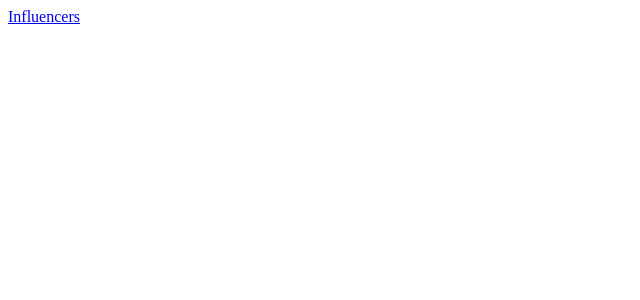
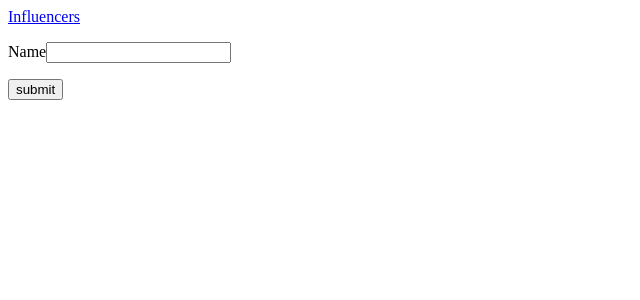
Before and after one commit to TRACE-InfluX/influx_frontend, a Vue app: page /#/influencers/edit in a window 1280 px wide. Shown: the top 300 px of the page, without its empty margins (0-640 px from the left). Built offline with nearby package versions, Linux system fonts and the light colour scheme.

Commit message:
added edit route
Signed-off-by: Carlo Mendoza <carlomendoza89@gmail.com>

```diff
--- a/src/App.vue
+++ b/src/App.vue
@@ -7,7 +7,7 @@
 </template>
 
 <script>
-import Influencers from './components/Influencers.vue'
+import Influencers from './components/influencers'
 
 export default {
   name: 'app',
--- /dev/null
+++ b/src/components/influencers/edit.vue
@@ -0,0 +1,35 @@
+<template>
+  <form>
+    <p>
+      <label for="name">Name</label>
+      <input
+        id="name"
+        v-model="name"
+        type="text"
+        name="name"
+      >
+    </p>
+    <p>
+      <input
+        type="submit"
+        value="submit"
+      >
+    </p>
+  </form>
+</template>
+
+<script>
+import API from 'axios'
+
+export default {
+  name:"influencer-form"
+
+}
+</script>
+
+<style lang="scss" scoped>
+  li {
+    width: 300px;
+    display: inline-block;
+  }
+</style>
--- a/src/components/Influencers.vue
+++ b/src/components/influencers/index.vue
@@ -7,6 +7,7 @@
       <p>Activity: {{influencer.activity}}</p>
       <p>Relevance: {{influencer.relevance}}</p>
       <p>Engagement: {{influencer.engagement}}</p>
+      <router-link to="/influencers/edit">edit</router-link>
     </li>
   </ul>
 </template>
--- a/src/router.js
+++ b/src/router.js
@@ -1,8 +1,10 @@
 import Router from 'vue-router'
-import Influencers from './components/Influencers'
+import Influencers from './components/influencers'
+import InfluencerForm from './components/influencers/edit'
 
 const routes = [
-    {path: '/influencers', component:Influencers}
+    {path: '/influencers', component:Influencers},
+    {path: '/influencers/edit', component:InfluencerForm}
 ]
 
 export default new Router({routes})
```
